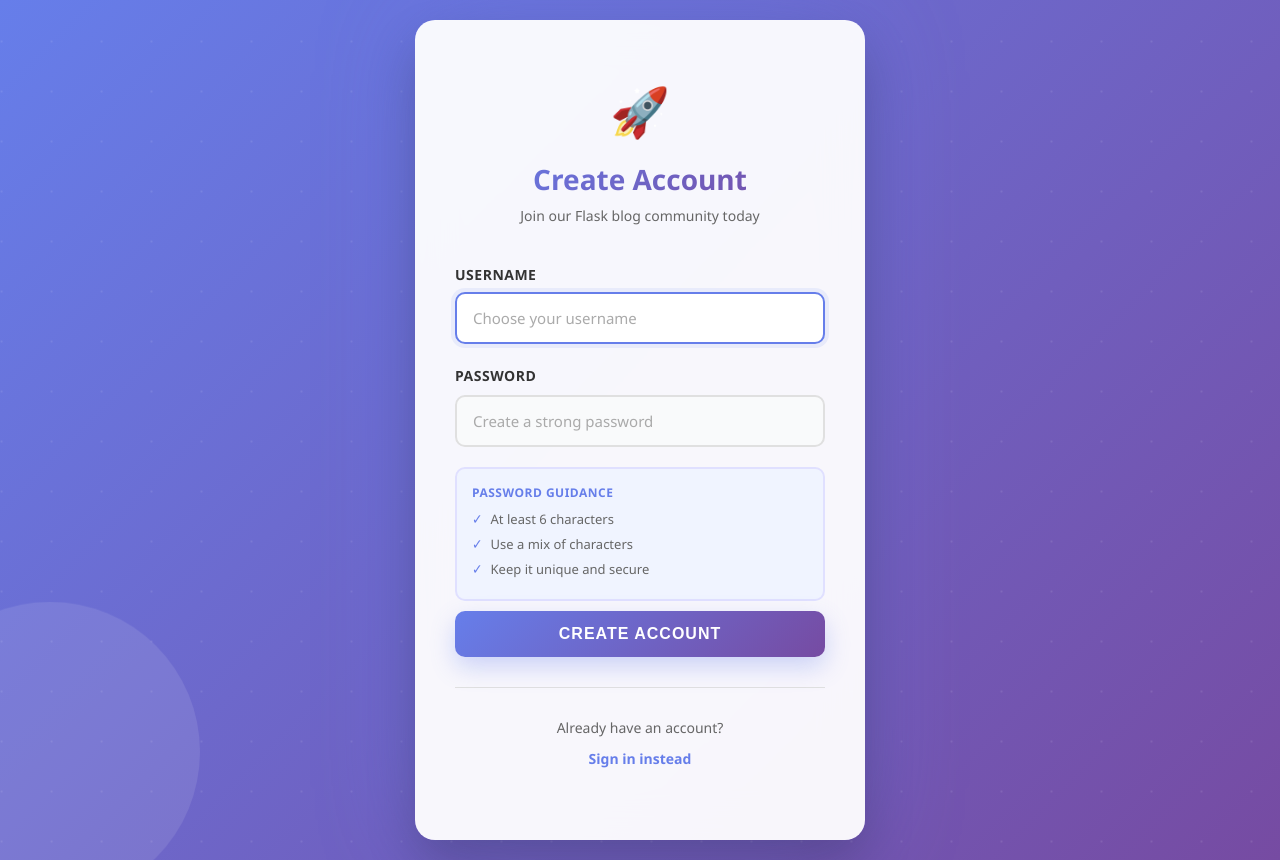
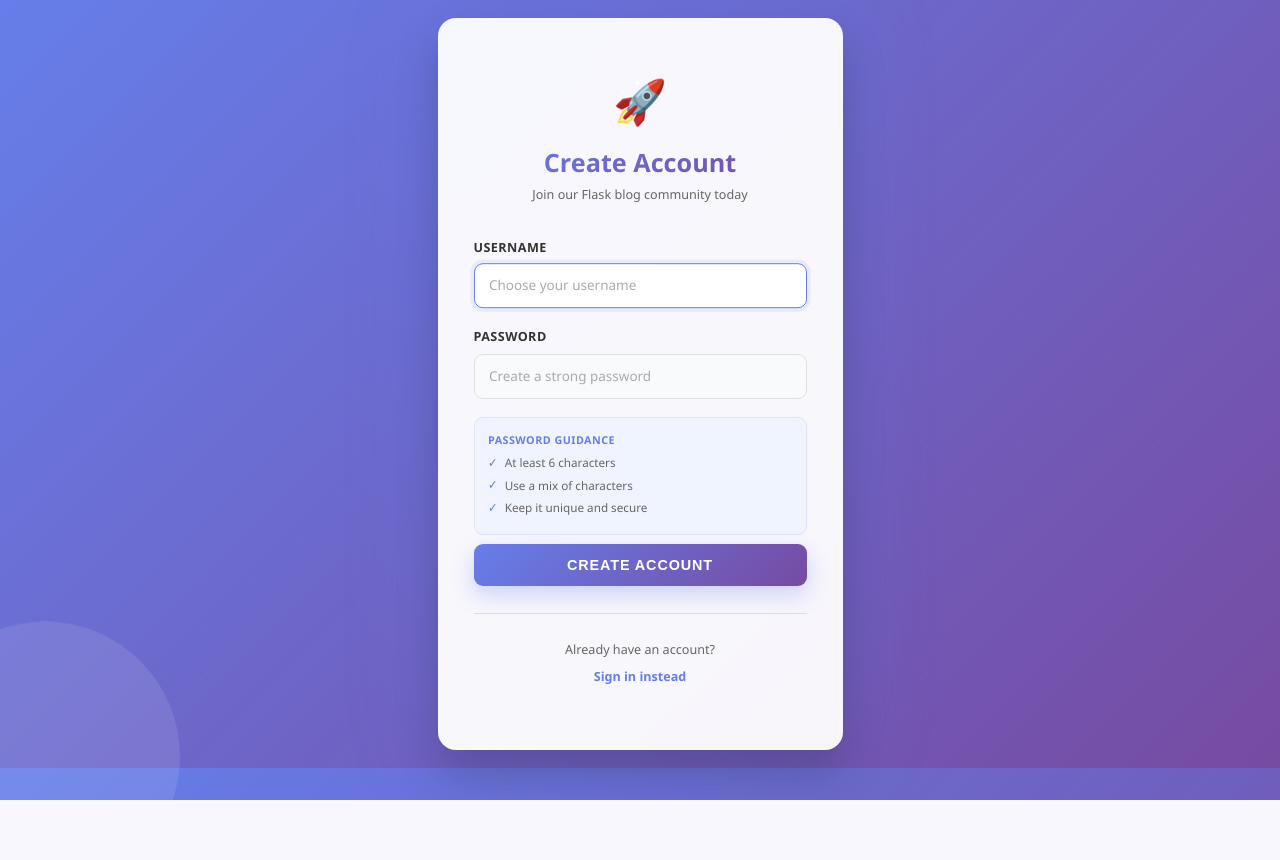
Before and after one commit to rahman-noorbasha/flask-blog-api, a Flask app: page /register in a window 1280 px wide. After the commit the page ends 800 px from the top, so only its background shows below. Run offline with Flask 3, Linux system fonts and the light colour scheme.

Commit message:
reduced the webpages size

```diff
--- a/templates/register.html
+++ b/templates/register.html
@@ -5,6 +5,15 @@
     <meta name="viewport" content="width=device-width, initial-scale=1.0">
     <title>Register - Flask Blog App</title>
     <style>
+        /* Scale UI down 10% globally */
+        :root { --ui-scale: 0.9; }
+        @supports (zoom: .9) {
+            body { zoom: .9; }
+        }
+        @supports not (zoom: .9) {
+            body { transform: scale(var(--ui-scale)); transform-origin: top center; width: calc(100% / var(--ui-scale)); }
+        }
+
         * {
             margin: 0;
             padding: 0;
```
Also changed, not shown: templates/_scale_snippet.css (added, +8 -0 lines), templates/create_post.html (+9 -0 lines), templates/dashboard.html (+9 -0 lines), templates/login.html (+9 -0 lines).
